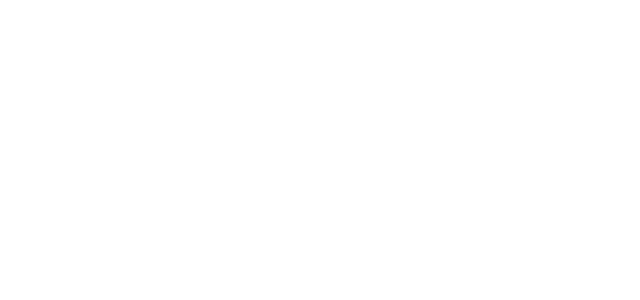
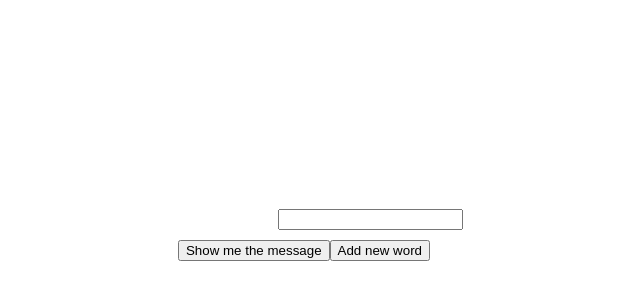
Before and after one commit to PaulinaLL/react-interactive-text, a React (Create React App) app: page / in a window 1280 px wide. Shown: the part 170-470 px from the top of the page, without its empty margins (336-976 px from the left). Built offline with nearby package versions, Linux system fonts and the light colour scheme.

Commit message:
Create App.js - displays Form or Message

```diff
--- a/src/App.js
+++ b/src/App.js
@@ -1,12 +1,40 @@
 import React from "react";
 import "./App.css";
+import Message from "./Components/Message";
+import Form from "./Components/Form";
 
-function App() {
-  return (
-    <div className="App">
-      <main className="App-main"></main>
-    </div>
-  );
+class App extends React.Component {
+  constructor(props) {
+    super(props);
+
+    this.state = {
+      words: [],
+      showResult: false,
+    };
+
+    this.parentTrigger = this.parentTrigger.bind(this);
+  }
+
+  parentTrigger(wordsArray) {
+    this.setState({
+      words: wordsArray,
+      showResult: wordsArray.length >= 3 ? true : false,
+    });
+  }
+
+  render() {
+    return (
+      <div className="App">
+        <main className="App-main">
+          {this.state.showResult ? (
+            <Message words={this.state.words} />
+          ) : (
+            <Form parentTrigger={this.parentTrigger} />
+          )}
+        </main>
+      </div>
+    );
+  }
 }
 
 export default App;
```
